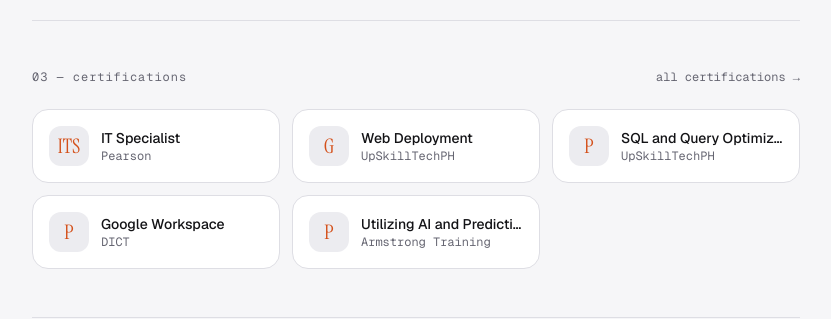
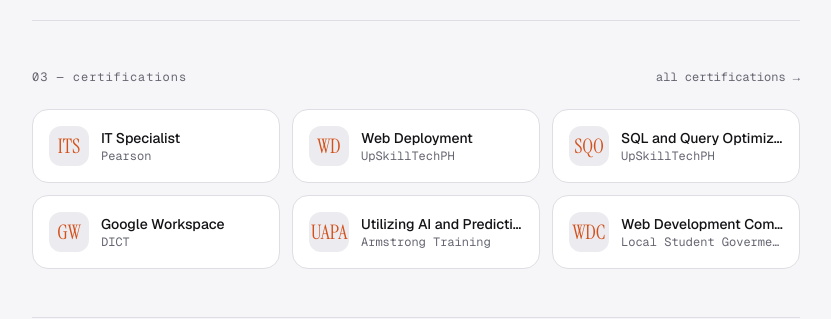
Before and after one commit to Paowish/MyPortfolio, a React (Vite) app: page / in a window 1280 px wide. Shown: the part 1760-2079 px from the top of the page, without its empty margins (224-1055 px from the left). Built offline with nearby package versions, Linux system fonts and the light colour scheme; the HTML template or start-up script is replaced by a standard one.

Commit message:
changes in certifications

```diff
--- a/src/App.jsx
+++ b/src/App.jsx
@@ -69,10 +69,11 @@ const DATA = {
   ],
   certs: [
     { name: "IT Specialist", issuer: "Pearson", mark: "ITS" },
-    { name: "Web Deployment", issuer: "UpSkillTechPH", mark: "G" },
-    { name: "SQL and Query Optimization", issuer: "UpSkillTechPH", mark: "P" },
-    { name: "Google Workspace", issuer: "DICT", mark: "P" },
-    { name: "Utilizing AI and Predictive Analytics", issuer: "Armstrong Training", mark: "P" },
+    { name: "Web Deployment", issuer: "UpSkillTechPH", mark: "WD" },
+    { name: "SQL and Query Optimization", issuer: "UpSkillTechPH", mark: "SQO" },
+    { name: "Google Workspace", issuer: "DICT", mark: "GW" },
+    { name: "Utilizing AI and Predictive Analytics", issuer: "Armstrong Training", mark: "UAPA" },
+    { name: "Web Development Competition", issuer: "Local Student Goverment", mark: "WDC" },
   ],
   quotes: [
     {
```
